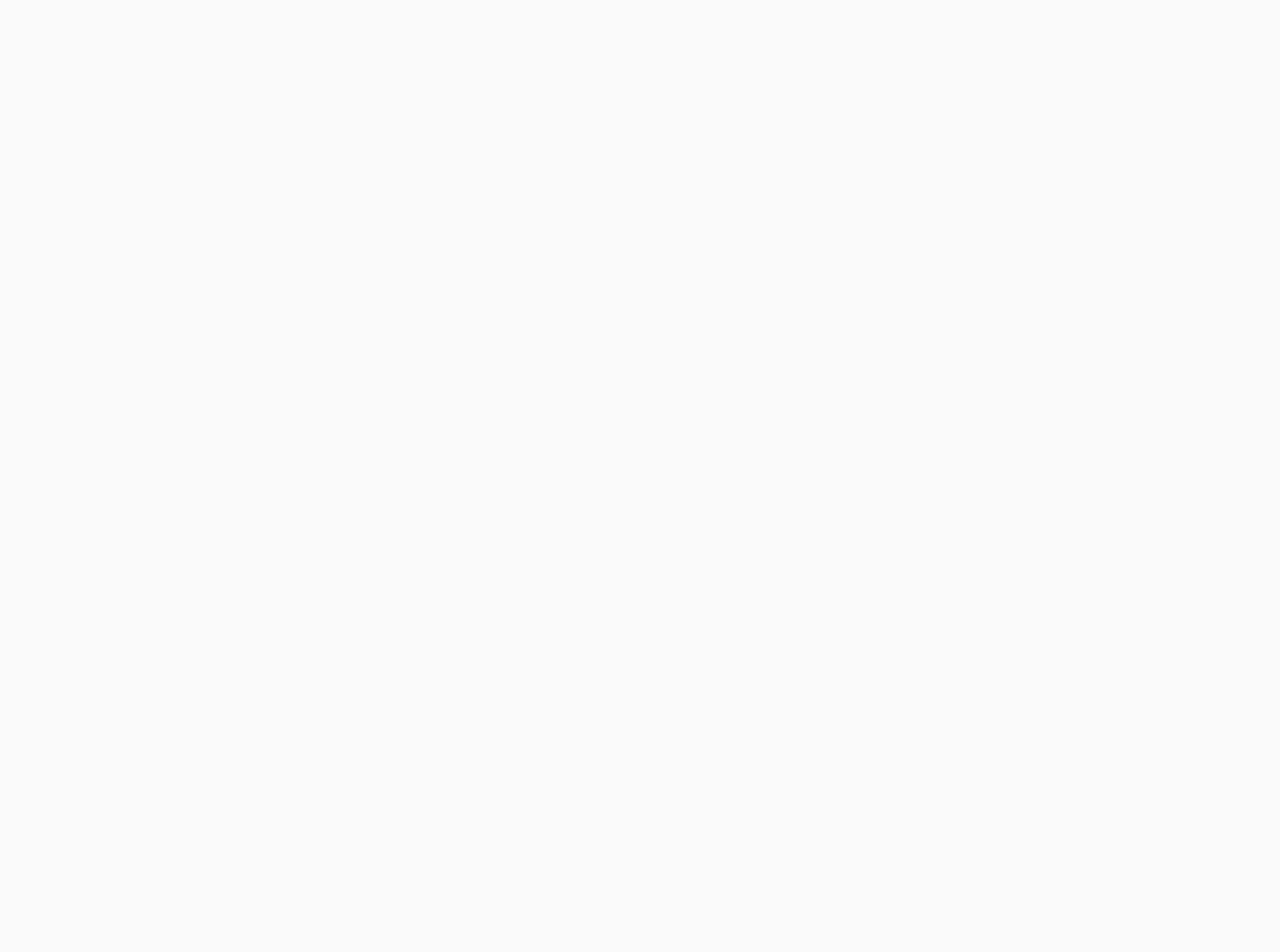
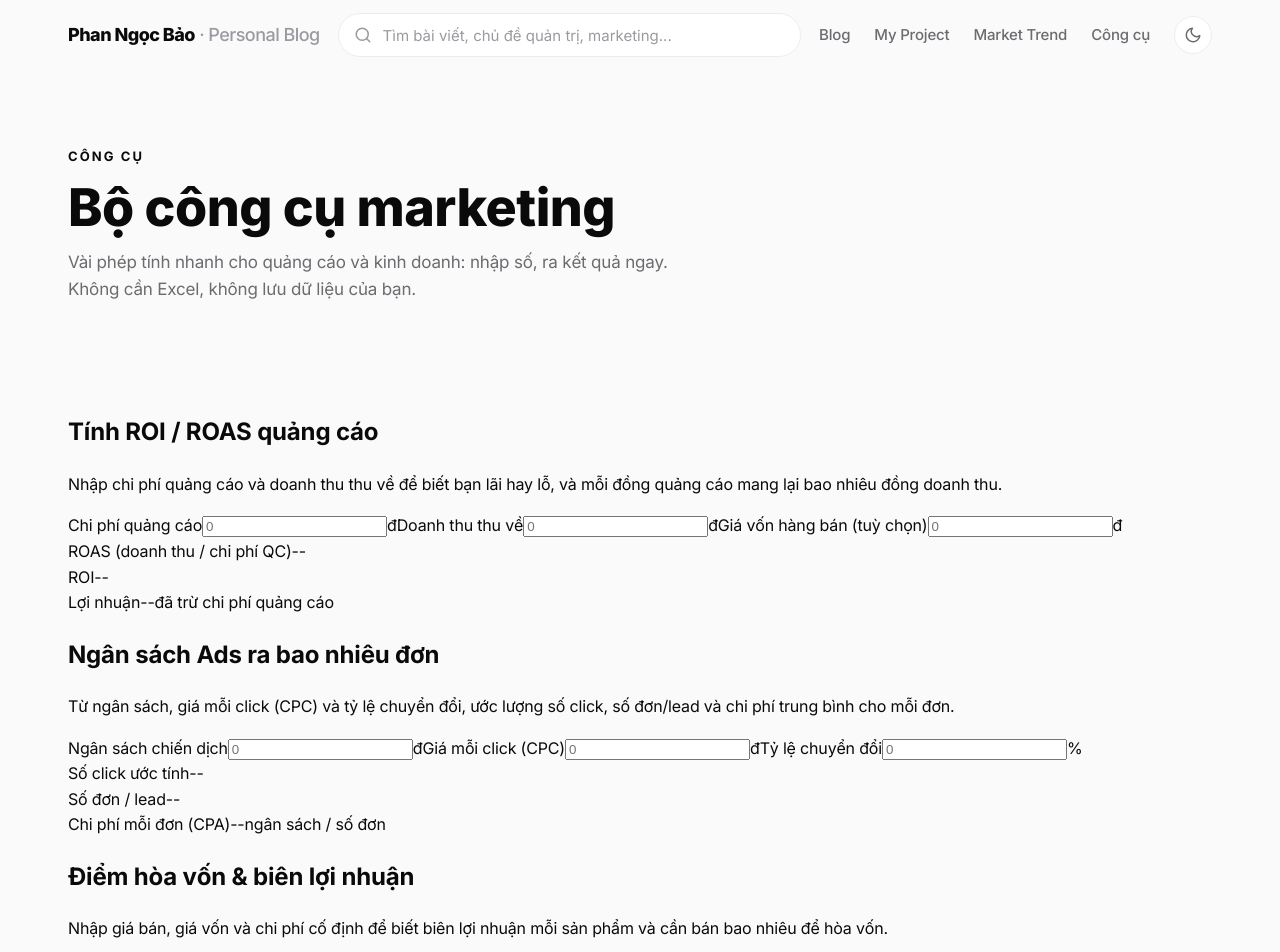
Before and after one commit to baoback/phanngocbao-website, a Next.js app in the folder website/: page /tools in a window 1280 px wide. Before the commit this address had no page. Shown: the top 952 px of the page. Before the commit the page ends 800 px from the top, so only its background shows below. Built offline with nearby package versions, Linux system fonts and the light colour scheme.

Commit message:
Add files via upload

```diff
--- /dev/null
+++ b/website/app/tools/page.jsx
@@ -0,0 +1,41 @@
+import { getToolsPage } from '@/lib/posts';
+import ToolsClient from '@/app/components/ToolsClient';
+
+export const revalidate = 3600;
+
+export async function generateMetadata() {
+  const pg = getToolsPage();
+  const url = 'https://phanngocbao.vn/tools';
+  const enabled = (pg.tools || []).filter((t) => t.enabled !== false);
+  const description =
+    pg.heroSubtitle +
+    (enabled.length ? ' Gồm: ' + enabled.map((t) => t.title).join(', ') + '.' : '');
+  return {
+    title: `${pg.heroTitle} · Công cụ`,
+    description,
+    alternates: { canonical: url },
+    openGraph: { title: pg.heroTitle, description: pg.heroSubtitle, url, type: 'website' },
+  };
+}
+
+export default function ToolsPage() {
+  const pg = getToolsPage();
+  return (
+    <div className="tl">
+      <section className="mk-hero">
+        <div className="container">
+          <span className="mk-eyebrow">{pg.heroEyebrow}</span>
+          <h1 className="mk-title">{pg.heroTitle}</h1>
+          {pg.heroSubtitle && <p className="mk-sub">{pg.heroSubtitle}</p>}
+        </div>
+      </section>
+
+      <section className="section">
+        <div className="container">
+          <ToolsClient tools={pg.tools || []} />
+          {pg.disclaimer && <p className="mk-disclaimer">{pg.disclaimer}</p>}
+        </div>
+      </section>
+    </div>
+  );
+}
```
